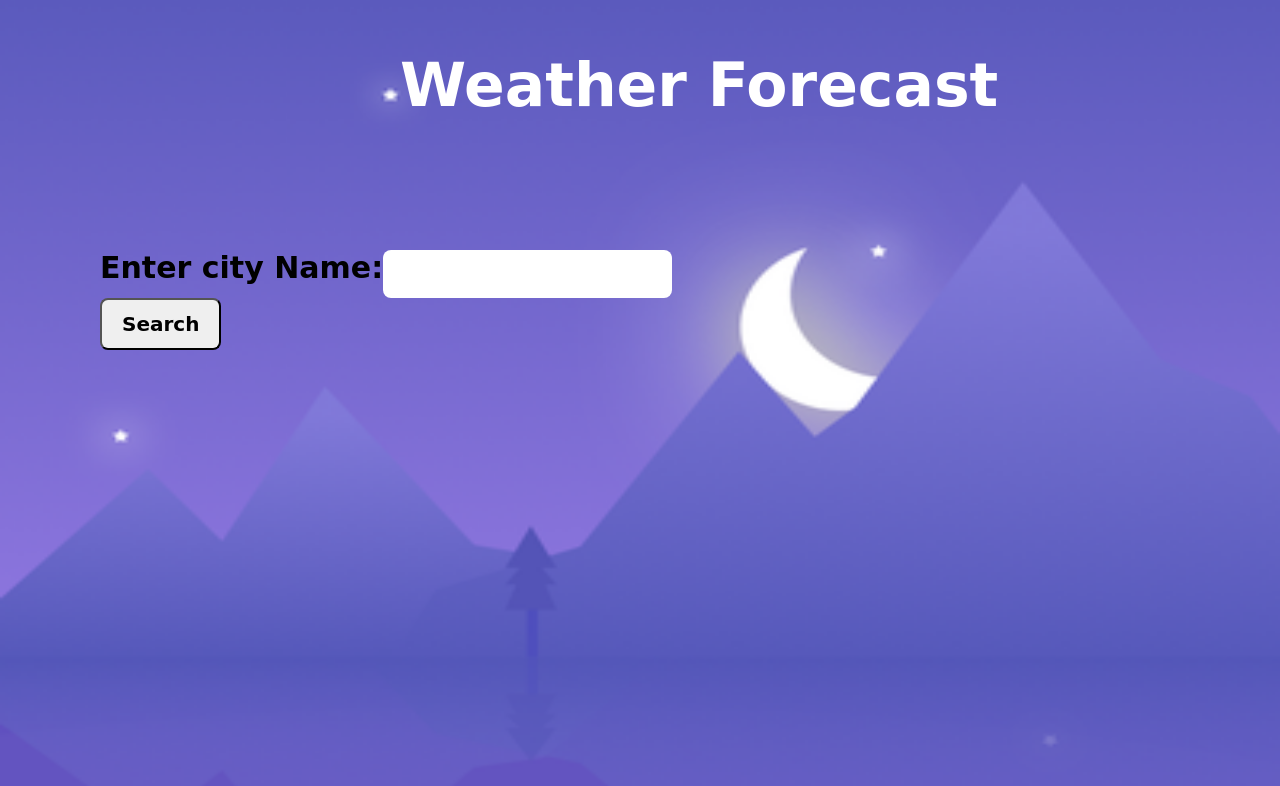
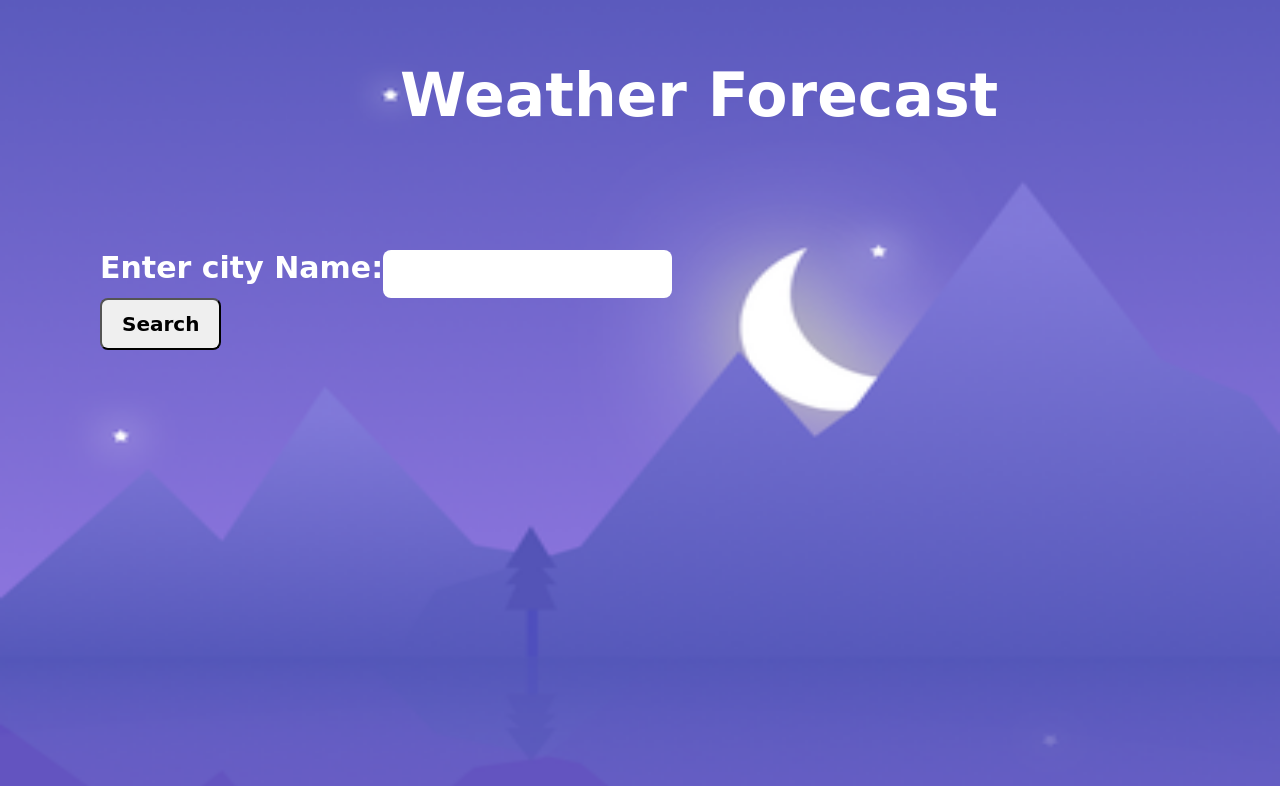
Before and after one commit to vaish0904/weatherForecastApplication, a website: page index.html in a window 1280 px wide. Drawn offline with Linux system fonts and the light colour scheme.

Commit message:
Update styles.css

```diff
--- a/public/css/styles.css
+++ b/public/css/styles.css
@@ -28,7 +28,7 @@ h1{
   color:white;
   font-family: cursive;
   position: absolute;
-  top:10px;
+  top:20px;
   left: 400px;
   font-size: 60px;
 }
@@ -37,7 +37,7 @@ label{
   font-weight: bold;
   font-size: 30px;
   float: left;
-  color: black;
+  color: white;
 }
 img{
   width:100%;
```
